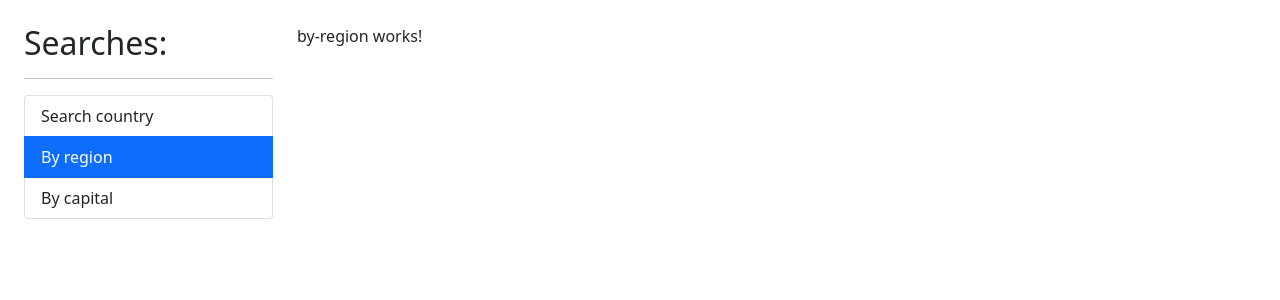
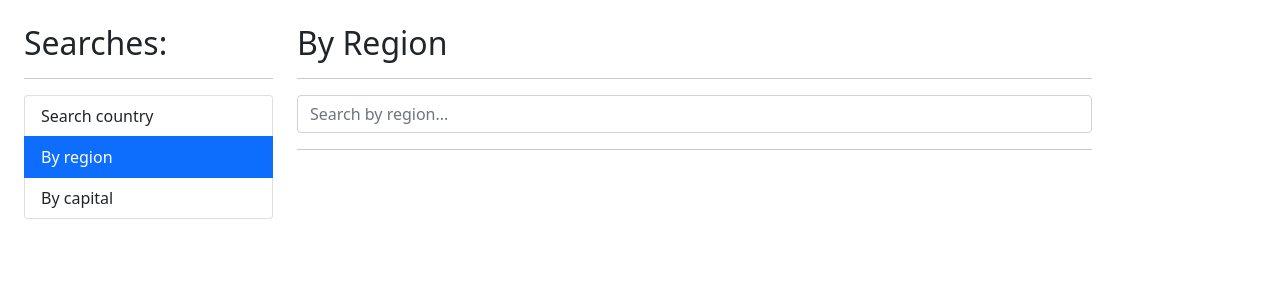
Before and after one commit to NianDewei/countries-app-angular, an Angular app: page /region in a window 1280 px wide. Shown: the top 300 px of the page. Built offline with nearby package versions, Linux system fonts and the light colour scheme.

Commit message:
13 | Enable search by capital - region

```diff
--- a/src/app/country/components/country-input/country-input.component.html
+++ b/src/app/country/components/country-input/country-input.component.html
@@ -5,6 +5,6 @@
     name="termino"
     [(ngModel)]="term"
     (input)="keyPress()"
-    placeholder="search country..."
+    [placeholder]="placeholder"
   />
 </form>
--- a/src/app/country/pages/by-capital/by-capital.component.html
+++ b/src/app/country/pages/by-capital/by-capital.component.html
@@ -1 +1,22 @@
-<p>by-capital works!</p>
+<h2>By Capital</h2>
+<hr />
+
+<div class="row">
+  <div class="col">
+    <app-country-input
+      (onEnter)="search($event)"
+      placeholder="Search by capital..."
+    ></app-country-input>
+  </div>
+</div>
+<hr />
+
+<div class="alert alert-danger" *ngIf="error">
+  Nothing found with the term: <strong>{{ term }}</strong>
+</div>
+
+<div class="row" *ngIf="countries.length > 0">
+  <div class="col">
+    <app-country-table [countries]="countries"></app-country-table>
+  </div>
+</div>
--- a/src/app/country/pages/by-capital/by-capital.component.ts
+++ b/src/app/country/pages/by-capital/by-capital.component.ts
@@ -1,4 +1,6 @@
 import { Component, OnInit } from '@angular/core';
+import { Country } from '../../interfaces/country.interface';
+import { CountryService } from '../../services/country.service';
 
 @Component({
   selector: 'app-by-capital',
@@ -8,9 +10,33 @@ import { Component, OnInit } from '@angular/core';
 })
 export class ByCapitalComponent implements OnInit {
 
-  constructor() { }
+  term: string = '';
+  error: boolean = false;
+  countries: Country[] = [];
+  constructor(
+    private countryService: CountryService
+  ) { }
 
   ngOnInit(): void {
   }
 
+  // methods
+  search(term: string): void {
+    this.error = false;
+    this.term = term;
+
+    console.log(term);
+
+    this.countryService.searchByCapital(term).subscribe({
+      // recommended way
+      next: (countries) => (this.countries = countries),
+      error: (error) => {
+        this.error = true;
+        this.countries = [];
+      },
+      complete: () => console.log('Complete'),
+      //------------------------------------------
+    });
+  }
+
 }
--- a/src/app/country/pages/by-country/by-country.component.html
+++ b/src/app/country/pages/by-country/by-country.component.html
@@ -6,6 +6,7 @@
     <app-country-input
       (onEnter)="search($event)"
       (onDebounce)="suggestions($event)"
+      placeholder="Search by country..."
     ></app-country-input>
   </div>
 </div>
--- a/src/app/country/pages/by-country/by-country.component.ts
+++ b/src/app/country/pages/by-country/by-country.component.ts
@@ -23,7 +23,7 @@ export class ByCountryComponent implements OnInit {
 
     console.log(term);
 
-    this.countryService.searchCountry(term).subscribe({
+    this.countryService.searchByCountry(term).subscribe({
       // recommended way
       next: (countries) => (this.countries = countries),
       error: (error) => {
--- a/src/app/country/pages/by-region/by-region.component.html
+++ b/src/app/country/pages/by-region/by-region.component.html
@@ -1 +1,22 @@
-<p>by-region works!</p>
+<h2>By Region</h2>
+<hr />
+
+<div class="row">
+  <div class="col">
+    <app-country-input
+      (onEnter)="search($event)"
+      placeholder="Search by region..."
+    ></app-country-input>
+  </div>
+</div>
+<hr />
+
+<div class="alert alert-danger" *ngIf="error">
+  Nothing found with the term: <strong>{{ term }}</strong>
+</div>
+
+<div class="row" *ngIf="countries.length > 0">
+  <div class="col">
+    <app-country-table [countries]="countries"></app-country-table>
+  </div>
+</div>
--- a/src/app/country/pages/by-region/by-region.component.ts
+++ b/src/app/country/pages/by-region/by-region.component.ts
@@ -1,16 +1,38 @@
 import { Component, OnInit } from '@angular/core';
+import { Country } from '../../interfaces/country.interface';
+import { CountryService } from '../../services/country.service';
 
 @Component({
   selector: 'app-by-region',
   templateUrl: './by-region.component.html',
-  styles: [
-  ]
+  styles: [],
 })
 export class ByRegionComponent implements OnInit {
+  term: string = '';
+  error: boolean = false;
+  countries: Country[] = [];
 
-  constructor() { }
+  constructor(private countryService: CountryService) {}
 
-  ngOnInit(): void {
+  ngOnInit(): void {}
+
+  // methods
+  search(term: string): void {
+    this.error = false;
+    this.term = term;
+
+    console.log(term);
+
+    this.countryService.searchByRegion(term).subscribe({
+      // recommended way
+      next: (countries) => (this.countries = countries),
+      error: (error) => {
+        this.error = true;
+        this.countries = [];
+      },
+      complete: () => console.log('Complete'),
+      //------------------------------------------
+    });
   }
 
 }
--- a/src/app/country/services/country.service.ts
+++ b/src/app/country/services/country.service.ts
@@ -12,8 +12,18 @@ export class CountryService {
   constructor(private http: HttpClient) {}
 
   // methods
-  searchCountry(term: string): Observable<Country[]> {
+  searchByCountry(term: string): Observable<Country[]> {
     const url = `${this.apiURL}/name/${term}`;
     return this.http.get<Country[]>(url);
   }
+
+  searchByCapital(term: string): Observable<Country[]>{
+    const url = `${this.apiURL}/capital/${term}`;
+    return this.http.get<Country[]>(url);
+  }
+
+  searchByRegion(term: string): Observable<Country[]> {
+    const url = `${this.apiURL}/region/${term}`;
+    return this.http.get<Country[]>(url);
+  }
 }
```
Also changed, not shown: src/app/country/components/country-input/country-input.component.ts (+3 -4 lines).
